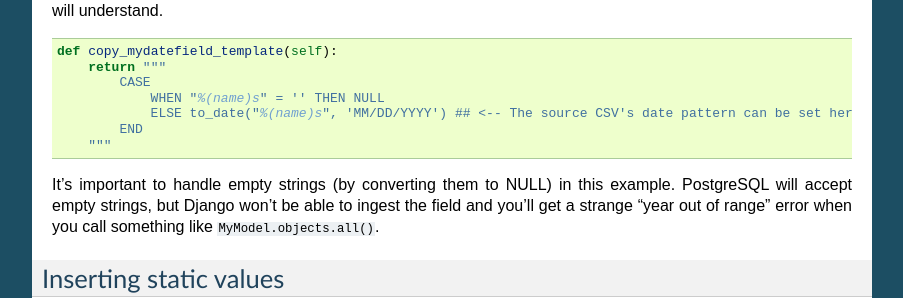
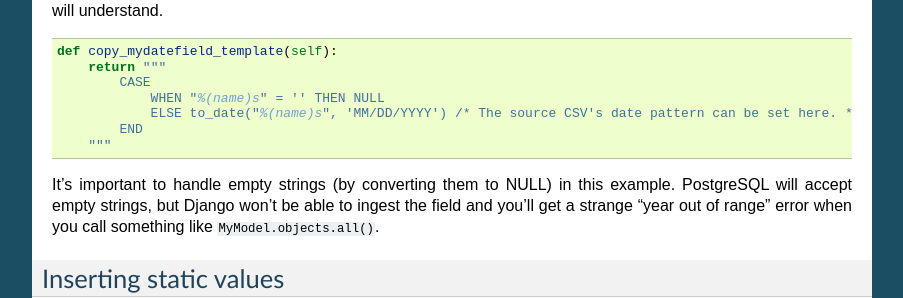
Before and after one commit to palewire/django-postgres-copy, a Sphinx documentation site: the page built from docs/index.rst, in a window 1280 px wide and 900 px high, scrolled down 4287 px. Shown: the part 154-452 px from the top of the window, without its empty margins (198-1101 px from the left). Built offline with Sphinx 7.4.7, drawn with Linux system fonts in a browser that asks for light colours.

Commit message:
Fix SQL comment

```diff
--- a/docs/index.rst
+++ b/docs/index.rst
@@ -284,7 +284,7 @@ Here's another example of a common issue, transforming the CSV's date format to
             return """
                 CASE
                     WHEN "%(name)s" = '' THEN NULL
-                    ELSE to_date("%(name)s", 'MM/DD/YYYY') ## <-- The source CSV's date pattern can be set here.
+                    ELSE to_date("%(name)s", 'MM/DD/YYYY') /* The source CSV's date pattern can be set here. */
                 END
             """
 
```
